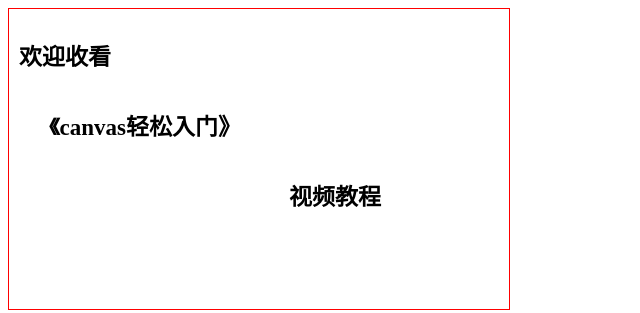
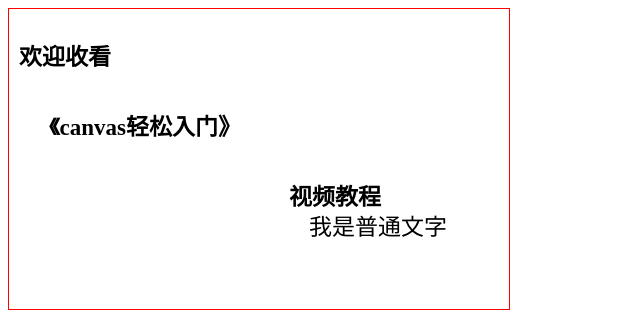
Before and after one commit to Z1042420083/Z1042420083.github.io, a plain HTML site: page zxhd/aaa.html in a window 1280 px wide. Shown: the whole page, without its empty margins (0-640 px from the left). Drawn offline with nearby package versions, Linux system fonts and the light colour scheme.

Commit message:
Add files via upload

```diff
--- a/zxhd/aaa.html
+++ b/zxhd/aaa.html
@@ -29,5 +29,7 @@
 	context.fillText('欢迎收看' ,10 ,40); //设置文本内容
 	context.fillText('《canvas轻松入门》',40,110);
 	context.fillText('视频教程',280,180);
+	context.font = "23px '字体','字体','微软雅黑','宋体'"; //设置字体
+	context.fillText('我是普通文字',300,210);
 </script>
 </html>
```
